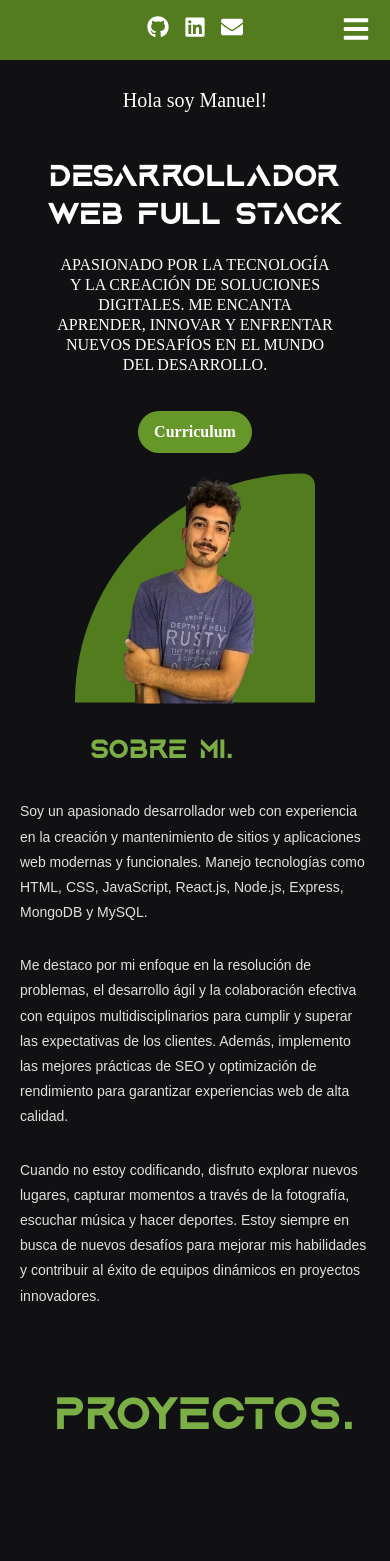
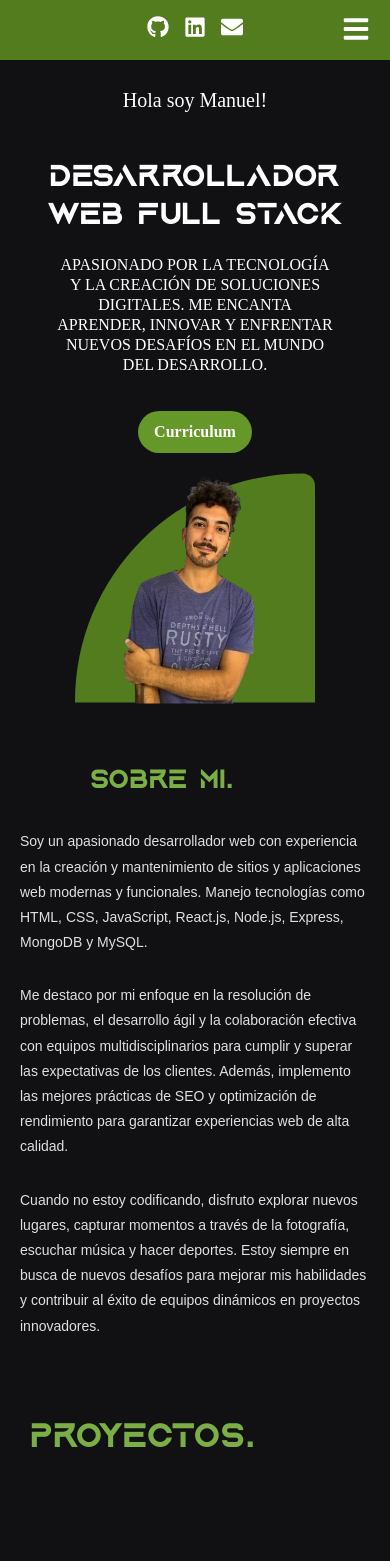
Before and after one commit to Manuelusero/MiPortfolio, a React (Vite) app: page / in a window 390 px wide. Shown: the top 1561 px of the page. Built offline with nearby package versions, Linux system fonts and the light colour scheme.

Commit message:
Agregando CV

```diff
--- a/src/components/Conteiner.css
+++ b/src/components/Conteiner.css
@@ -151,12 +151,12 @@
     }
 
     .img1 {
-        width: 78%;
+        width: 62%;
         height: auto;
         object-fit: cover;
         position: relative;
         z-index: 1;
-        margin-top: -30px;
+        margin-top: -12px;
         margin-left: 0px;
     }
 
@@ -168,7 +168,8 @@
 
     .circle-background {
         width: 300px;
-        height: 270px;
+        height: 230px;
+        margin-top: 30px;
     }
     .cv-button {
         margin-top: 20px; /* Agregar espacio para que no lo tape la imagen */
--- a/src/components/Conteiner.jsx
+++ b/src/components/Conteiner.jsx
@@ -10,7 +10,7 @@ const Conteiner = () => {
                 <p className='description'>
                     Apasionado por la tecnología y la creación de soluciones digitales. Me encanta aprender, innovar y enfrentar nuevos desafíos en el mundo del desarrollo.
                 </p>
-                <a href="/mi-cv.pdf" target="_blank" rel="noopener noreferrer" className='cv-button'>
+                <a href="/CVspanish.pdf" download="CVspanish.pdf" className='cv-button'>
                     Curriculum
                 </a>
             </div>
--- a/src/pages/About.css
+++ b/src/pages/About.css
@@ -47,7 +47,8 @@
 @media (max-width: 768px) {
     .About {
         font-size: 36px;
-        margin-left: 70px;
+        text-align: left;
+        margin-top: 30px;
     }
 
     .parent-container {
--- a/src/pages/Contact.css
+++ b/src/pages/Contact.css
@@ -33,19 +33,20 @@
     #contact {
         display: flex;
         flex-direction: column;
-        align-items: center;
-        text-align: center;
+        align-items: left;
+        text-align: left;
         padding: 20px;
         padding-bottom: 50px;
         max-width: 600px;
         margin: 0 auto;
+        margin-left: 10px;
     }
 
     .contact {
-        font-size: 28px;
+        font-size: 36px;
         line-height: normal;
         margin-left: 0;
-        text-align: center;
+        text-align: left;
     }
 
     .text1,
@@ -54,7 +55,7 @@
         font-size: 18px;
         max-width: 100%;
         margin-left: 0;
-        text-align: center;
+        text-align: left;
     }
 }
 
--- a/src/pages/Projects.css
+++ b/src/pages/Projects.css
@@ -72,7 +72,7 @@
     text-align: center;
 }
 .project-card-content {
-    flex-grow: 1; /* Controla el espacio del texto */
+    flex-grow: 1;
     overflow: hidden;
     text-overflow: ellipsis;
     white-space: nowrap;
@@ -81,10 +81,11 @@
 /* Responsividad */
 @media (max-width: 768px) {
     .projects {
-        font-size: 48px; /* Título más pequeño */
-        margin-left: 20px;
+        font-size: 36px;
+        margin-left: 30px;
         line-height: 80px;
-        text-align: center;
+        text-align: left;
+        margin-bottom: -10px;
     }
     .projects-container {
         display: flex;
@@ -92,7 +93,7 @@
         align-items: center;
         width: 90%;
         max-width: 600px;
-        gap: 20px; /* Reduce el espacio entre las tarjetas */
+        gap: 20px;
     }
     .title {
         font-size: 16px; /* Reduce el tamaño del texto */
```
Also changed, not shown: 2 other files (tests, documents, lock files or other folders).
